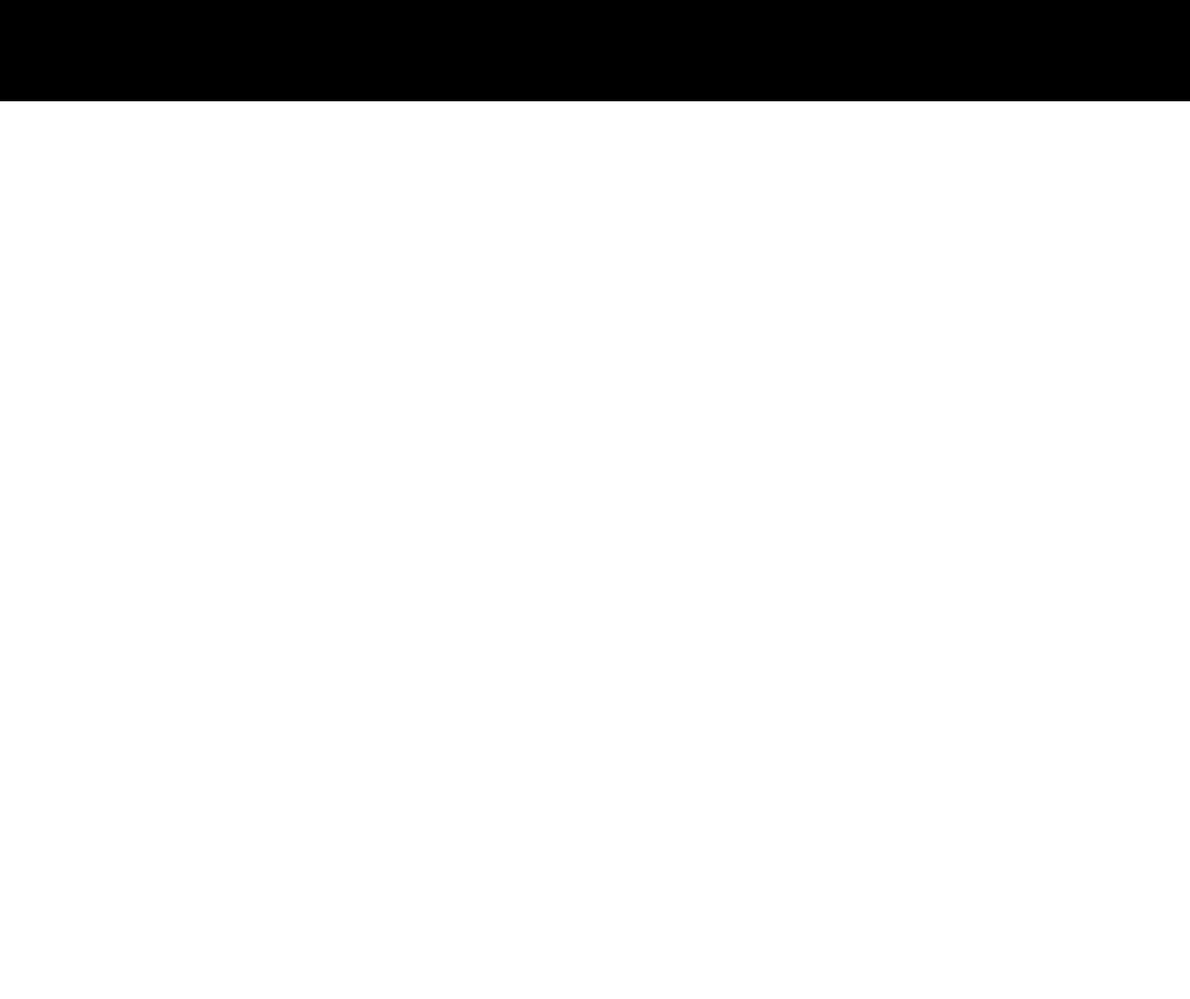
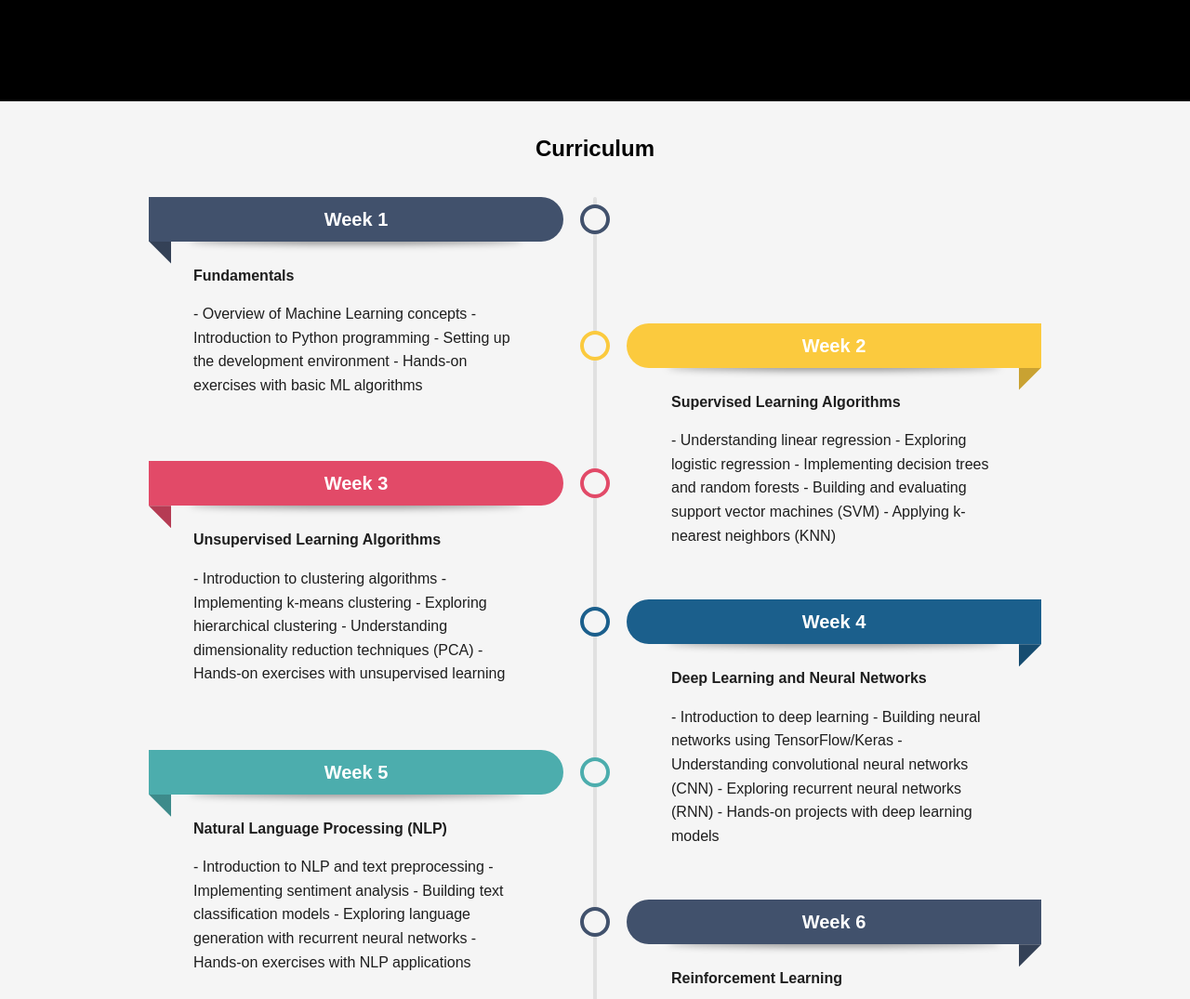
Before and after one commit to openedu-org/openedu-org.github.io, a plain HTML site: page ml.html in a window 1280 px wide. Shown: the part 1152-2227 px from the top of the page at 93% size. Drawn offline with nearby package versions, Linux system fonts and the light colour scheme; a script that the page names is missing.

Commit message:
Added ML Page

```diff
--- a/assets/css/styles.css
+++ b/assets/css/styles.css
@@ -222,6 +222,19 @@ img{
 
 
 .join-btn {
+    background-color: #4CAF50;
+    color: white;
+    border: none;
+    padding: 10px 20px;
+    text-align: center;
+    text-decoration: none;
+    display: inline-block;
+    font-size: 16px;
+    margin: 4px 2px;
+    cursor: pointer;
+  }
+
+  .join-btn-ml {
     background-color: #4CAF50;
     color: white;
     border: none;
@@ -547,3 +560,196 @@ img{
         width: 250px;
     }
 }
+
+
+/* Cirriculum Style */
+
+@import url("https://fonts.googleapis.com/css2?family=Poppins:wght@300;500;700&display=swap");
+
+
+
+.curriculum {
+    --color: rgba(30, 30, 30);
+    --bgColor: rgba(245, 245, 245);
+    min-height: 100vh;
+    display: grid;
+    align-content: center;
+    gap: 2rem;
+    padding: 2rem;
+    font-family: "Poppins", sans-serif;
+    color: var(--color);
+    background: var(--bgColor);
+}
+
+.curriculum__heading {
+    text-align: center;
+    color: black;
+}
+
+.curriculum__timeline {
+    --col-gap: 2rem;
+    --row-gap: 2rem;
+    --line-w: 0.25rem;
+    display: grid;
+    grid-template-columns: var(--line-w) 1fr;
+    grid-auto-columns: max-content;
+    column-gap: var(--col-gap);
+    list-style: none;
+    width: min(60rem, 90%);
+    margin-inline: auto;
+}
+
+/* line */
+.curriculum__timeline::before {
+    content: "";
+    grid-column: 1;
+    grid-row: 1 / span 20;
+    background: rgb(225, 225, 225);
+    border-radius: calc(var(--line-w) / 2);
+}
+
+/* columns*/
+
+/* row gaps */
+.curriculum__timeline li:not(:last-child) {
+    margin-bottom: var(--row-gap);
+}
+
+/* card */
+.curriculum__timeline li {
+    grid-column: 2;
+    --inlineP: 1.5rem;
+    margin-inline: var(--inlineP);
+    grid-row: span 2;
+    display: grid;
+    grid-template-rows: min-content min-content min-content;
+}
+
+/* date */
+.curriculum__timeline li .date {
+    --dateH: 3rem;
+    height: var(--dateH);
+    margin-inline: calc(var(--inlineP) * -1);
+
+    text-align: center;
+    background-color: var(--accent-color);
+
+    color: white;
+    font-size: 1.25rem;
+    font-weight: 700;
+
+    display: grid;
+    place-content: center;
+    position: relative;
+
+    border-radius: calc(var(--dateH) / 2) 0 0 calc(var(--dateH) / 2);
+}
+
+/* date flap */
+.curriculum__timeline li .date::before {
+    content: "";
+    width: var(--inlineP);
+    aspect-ratio: 1;
+    background: var(--accent-color);
+    background-image: linear-gradient(rgba(0, 0, 0, 0.2) 100%, transparent);
+    position: absolute;
+    top: 100%;
+
+    clip-path: polygon(0 0, 100% 0, 0 100%);
+    right: 0;
+}
+
+/* circle */
+.curriculum__timeline li .date::after {
+    content: "";
+    position: absolute;
+    width: 2rem;
+    aspect-ratio: 1;
+    background: var(--bgColor);
+    border: 0.3rem solid var(--accent-color);
+    border-radius: 50%;
+    top: 50%;
+
+    transform: translate(50%, -50%);
+    right: calc(100% + var(--col-gap) + var(--line-w) / 2);
+}
+
+/* title descr */
+.curriculum__timeline li .title,
+.curriculum__timeline li .descr {
+    background: var(--bgColor);
+    position: relative;
+    padding-inline: 1.5rem;
+}
+
+.curriculum__timeline li .title {
+    overflow: hidden;
+    padding-block-start: 1.5rem;
+    padding-block-end: 1rem;
+    font-weight: 500;
+}
+
+.curriculum__timeline li .descr {
+    padding-block-end: 1.5rem;
+    font-weight: 300;
+}
+
+/* shadows */
+.curriculum__timeline li .title::before,
+.curriculum__timeline li .descr::before {
+    content: "";
+    position: absolute;
+    width: 90%;
+    height: 0.5rem;
+    background: rgba(0, 0, 0, 0.5);
+    left: 50%;
+    border-radius: 50%;
+    filter: blur(4px);
+    transform: translate(-50%, 50%);
+}
+
+.curriculum__timeline li .title::before {
+    bottom: calc(100% + 0.125rem);
+}
+
+.curriculum__timeline li .descr::before {
+    z-index: -1;
+    bottom: 0.25rem;
+}
+
+@media (min-width: 40rem) {
+    .curriculum__timeline {
+        grid-template-columns: 1fr var(--line-w) 1fr;
+    }
+
+    .curriculum__timeline::before {
+        grid-column: 2;
+    }
+
+    .curriculum__timeline li:nth-child(odd) {
+        grid-column: 1;
+    }
+
+    .curriculum__timeline li:nth-child(even) {
+        grid-column: 3;
+    }
+
+    /* start second card */
+    .curriculum__timeline li:nth-child(2) {
+        grid-row: 2/4;
+    }
+
+    .curriculum__timeline li:nth-child(odd) .date::before {
+        clip-path: polygon(0 0, 100% 0, 100% 100%);
+        left: 0;
+    }
+
+    .curriculum__timeline li:nth-child(odd) .date::after {
+        transform: translate(-50%, -50%);
+        left: calc(100% + var(--col-gap) + var(--line-w) / 2);
+    }
+
+    .curriculum__timeline li:nth-child(odd) .date {
+        border-radius: 0 calc(var(--dateH) / 2) calc(var(--dateH) / 2) 0;
+    }
+}
--- a/assets/js/main.js
+++ b/assets/js/main.js
@@ -82,3 +82,10 @@ const joinBtn = document.querySelector('.join-btn');
 joinBtn.addEventListener('click', function() {
   window.open('https://discord.com/invite/6NKGz68tYf', '_blank');
 });
+
+
+const joinML = document.querySelector('.join-btn-ml');
+
+joinML.addEventListener('click', function() {
+    window.open('https://forms.gle/B7ucKQzWmqccnyge8', '_blank');
+  });
```
Also changed, not shown: assets/img/mlops-loop.jpg (added).
